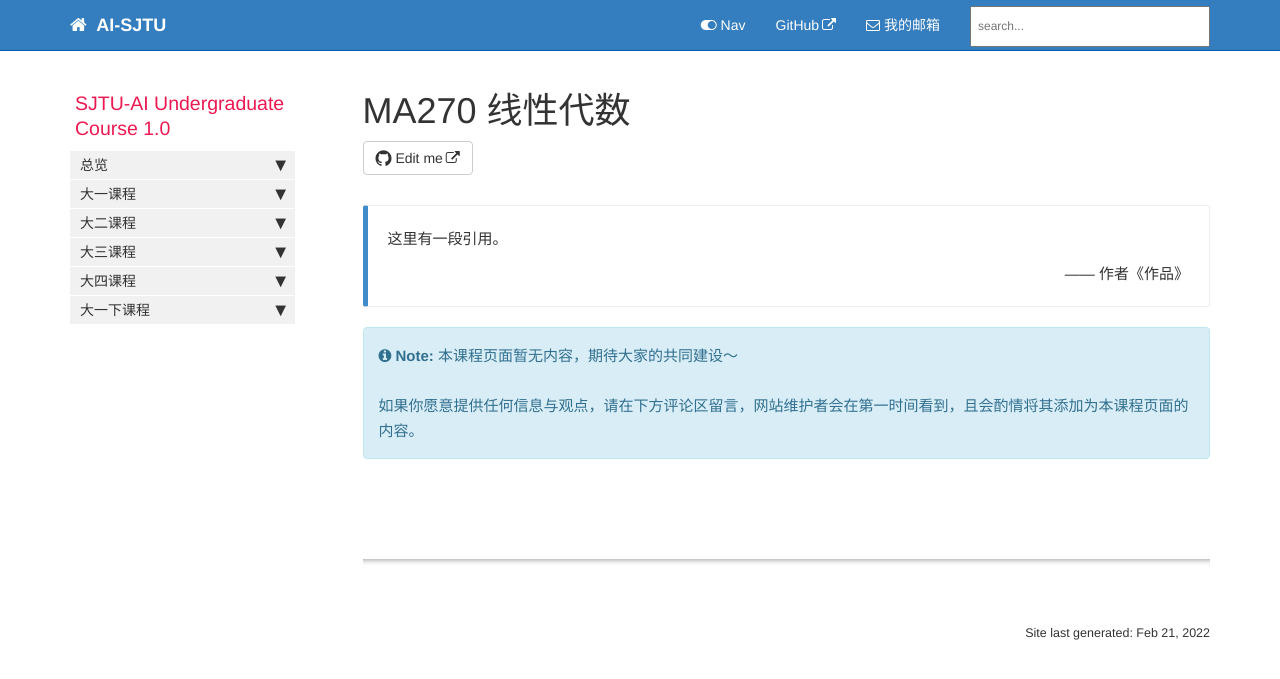
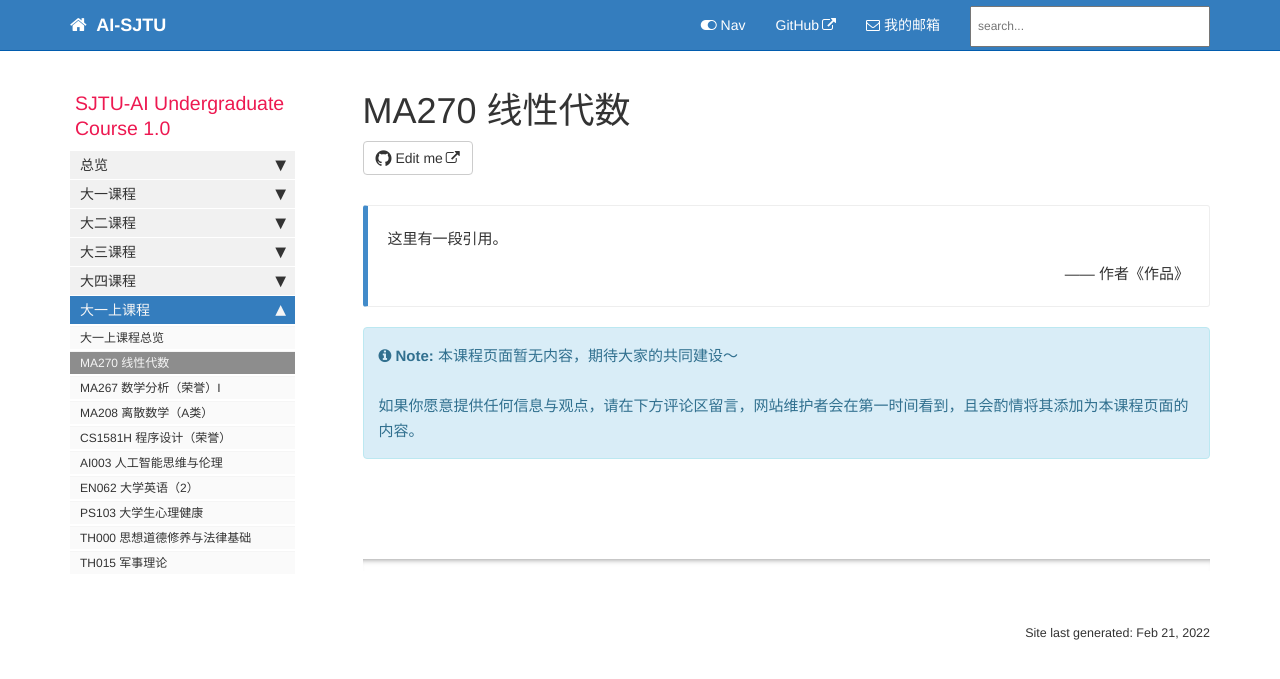
Before and after one commit to aisjtu/aisjtu.github.io, a Jekyll site: the page built from docs/pages/11/11_MA270.md, in a window 1280 px wide. Shown: the top 679 px of the page. Built offline with Jekyll 4.4.1, drawn with Linux system fonts in a browser that asks for light colours; comment, search, counter and statistics services are not loaded.

Commit message:
Update 11_sidebar.yml

```diff
--- a/docs/_data/sidebars/11_sidebar.yml
+++ b/docs/_data/sidebars/11_sidebar.yml
@@ -79,51 +79,47 @@ entries:
       url: /mydoc_4.html
       output: web, pdf
 
-  - title: 大一下课程
+  - title: 大一上课程
     output: web, pdf
     folderitems:
 
-    - title: 大一下课程总览
-      url: /mydoc_12.html
+    - title: 大一上课程总览
+      url: /mydoc_11.html
       output: web, pdf
 
-    - title: EST2501 数字电子技术
-      url: /12_EST2501.html
+    - title: MA270 线性代数
+      url: /11_MA270.html
       output: web, pdf
 
-    - title: MA1204 数学分析II
-      url: /12_MA1204.html
+    - title: MA267 数学分析（荣誉）I
+      url: /11_MA267.html
       output: web, pdf
 
-    - title: EE0501H 电路理论（荣誉）
-      url: /12_EE0501H.html
+    - title: MA208 离散数学（A类）
+      url: /11_MA208.html
       output: web, pdf
 
-    - title: CS1652 数据结构（AI）
-      url: /12_CS1652.html
+    - title: CS1581H 程序设计（荣誉）
+      url: /11_CS1581H.html
       output: web, pdf
 
-    - title: PHY1251 大学物理(A类)
-      url: /12_PHY1251.html
+    - title: AI003 人工智能思维与伦理
+      url: /11_AI003.html
       output: web, pdf
 
-    - title: AI1602 人工智能问题求解与实践
-      url: /12_AI1602.html
+    - title: EN062 大学英语（2）
+      url: /11_EN062.html
       output: web, pdf
 
-    - title: PHY1221 大学物理实验（1）
-      url: /12_PHY1221.html
+    - title: PS103 大学生心理健康
+      url: /11_PS103.html
       output: web, pdf
 
-    - title: EN063 大学英语（3）
-      url: /12_EN063.html
+    - title: TH000 思想道德修养与法律基础
+      url: /11_TH000.html
       output: web, pdf
 
-    - title: MARX1202 中国近现代史纲要
-      url: /12_MARX1202.html
-      output: web, pdf
-
-    - title: MARX1206 新时代社会认知实践
-      url: /12_MARX1206.html
+    - title: TH015 军事理论
+      url: /11_TH015.html
       output: web, pdf
 # Copyright 2021 Google LLC
```
